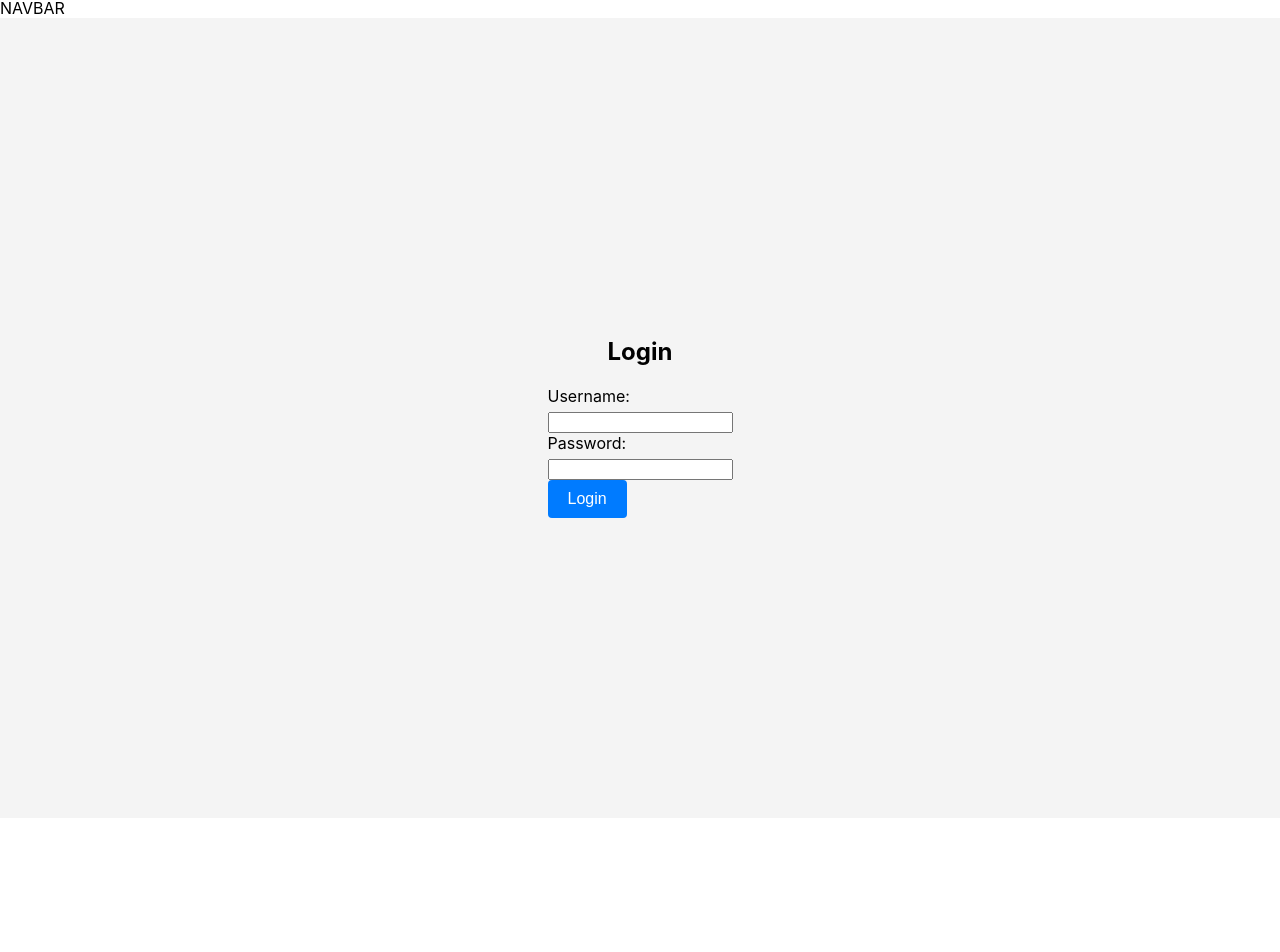
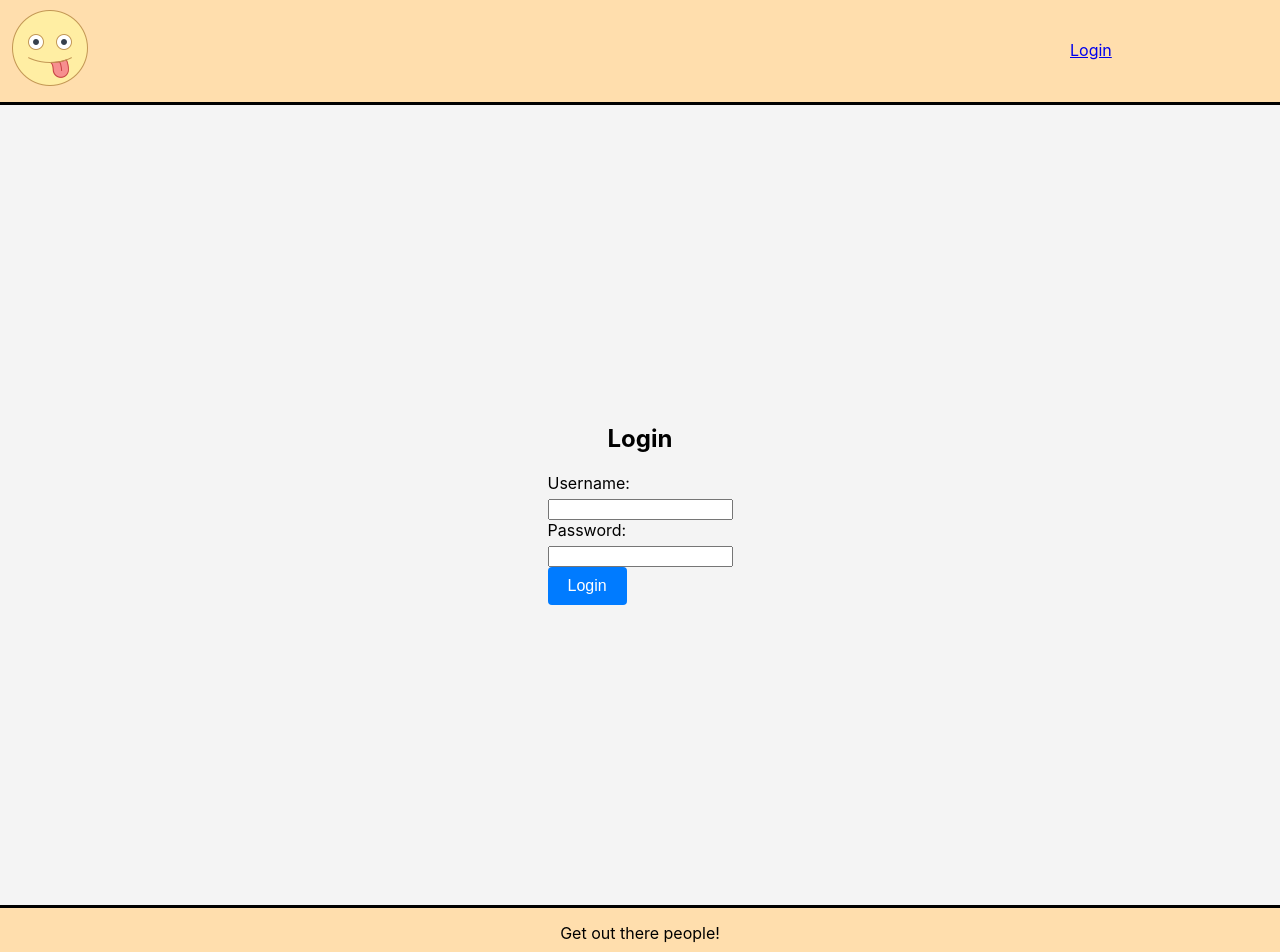
Before and after one commit to tolat/frolik, a React (Create React App) app in the folder client/: page / in a window 1280 px wide. Shown: the part 2-954 px from the top of the page. Before the commit the page ends 820 px from the top, so only its background shows below. Built offline with nearby package versions, Linux system fonts and the light colour scheme; no server answers.

Commit message:
add nav bar items

```diff
--- /dev/null
+++ b/client/src/components/Global/Footer.jsx
@@ -0,0 +1,11 @@
+import styles from "./styles/Footer.module.scss";
+
+const Footer = () => {
+  return (
+  <div className={styles.footer}>
+    Get out there people!
+  </div>
+
+)}
+
+export default Footer;
--- a/client/src/components/Global/Navbar.jsx
+++ b/client/src/components/Global/Navbar.jsx
@@ -1,11 +1,28 @@
 import { useSelector } from "react-redux";
+import { Link } from "react-router-dom"; // Import Link from react-router-dom
+import styles from "./styles/Navbar.module.scss";
+import logo from "../../images/get-out-logo.png"
 
 const Navbar = (props) => {
   const authState = useSelector((state) => state.auth);
+
   return (
-    <div>
-      NAVBAR
-      {authState.isAuthenticated && <div>{authState.userID}</div>}
+    <div className={styles.header}>
+      <div className={styles.logo}>
+        <img src={logo} alt="logo" />
+      </div>
+      <div>
+        {authState.isAuthenticated ? (
+          <div className={styles.navItems}>
+            <Link to="/go">Go Page</Link>
+            <Link to="/profile">Profile Page</Link>
+          </div>
+        ) : (
+          <div className={styles.navItems}>
+            <Link to="/login">Login</Link>
+          </div>
+        )}
+      </div>
     </div>
   );
 };
--- /dev/null
+++ b/client/src/components/Global/styles/Footer.module.scss
@@ -0,0 +1,10 @@
+.footer {
+  border-top: 3px solid #000;
+  display: flex;
+  justify-content: center;
+  bottom: 0;
+  width: 100%;
+  background-color: #ffdead;
+  height: 50px;
+  align-items: center;
+}
--- /dev/null
+++ b/client/src/components/Global/styles/Navbar.module.scss
@@ -0,0 +1,15 @@
+.header {
+  align-items: center;
+  background-color: #ffdead;
+  border-bottom: 3px solid #000;
+  justify-content: space-between;
+  display: flex;
+  padding: 10px;
+}
+
+.navItems{
+  display: flex;
+  flex-direction: row;
+  justify-content: space-between;
+  width: 200px;
+}
--- a/client/src/router.js
+++ b/client/src/router.js
@@ -6,14 +6,16 @@ import Profile, { profileLoader } from "./components/Pages/Profile";
 import { Outlet } from "react-router-dom";
 import ErrorPage from "./components/Global/ErrorPage";
 import Navbar from "./components/Global/Navbar";
+import Footer from "./components/Global/Footer";
 
 const router = createBrowserRouter([
   {
     path: "/",
     element: (
       <div class="app">
-        <Navbar/>
+        <Navbar />
         <Outlet />
+        <Footer />
       </div>
     ),
     errorElement: <ErrorPage />,
```
Also changed, not shown: client/src/images/get-out-logo.png (added).
